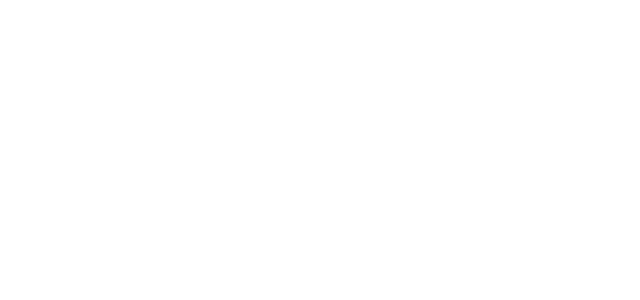
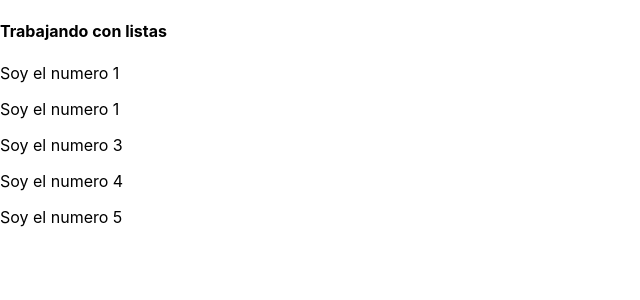
Before and after one commit to collero7/ReactJS, a React (Create React App) app: page / in a window 1280 px wide. Shown: the top 300 px of the page, without its empty margins (0-640 px from the left). Built offline with nearby package versions, Linux system fonts and the light colour scheme.

Commit message:
hasta clase 25

```diff
--- a/src/App.js
+++ b/src/App.js
@@ -2,9 +2,13 @@
 
 class App extends Component {
   render(){
+    const numbers = [1, 1, 3, 4, 5];
     return (
       <div className="App">
-
+        <h4>Trabajando con listas</h4>
+        {numbers.map((number, index) => {
+          return <p key={index}>Soy el numero {number}</p>
+        })}
       </div>
     );
   }
```
